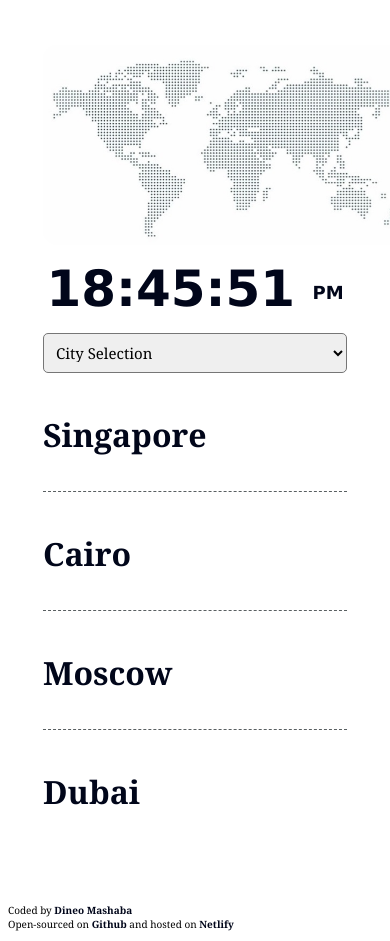
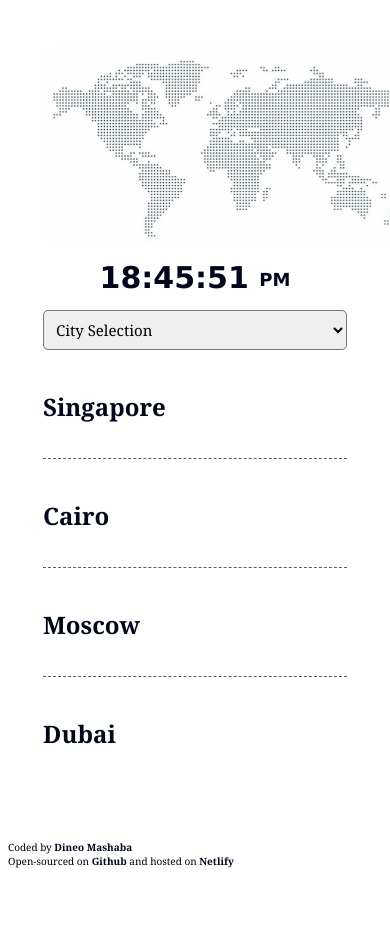
Before and after one commit to dineo-matla/World-Clock-Pro, a plain HTML site: page index.html in a window 390 px wide. Shown: the top 941 px of the page. After the commit the page ends 878 px from the top, so only its background shows below. Drawn offline with nearby package versions, Linux system fonts and the light colour scheme; a script that the page names is missing.

```diff
--- a/styles.css
+++ b/styles.css
@@ -81,3 +81,22 @@ a {
   text-decoration: none;
   font-weight: bold;
 }
+
+@media (max-width: 768px) {
+  .header-time {
+    font-size: 30px;
+  }
+
+  .cities {
+    flex-direction: column;
+    align-items: flex-start;
+  }
+
+  .time {
+    font-size: 20px;
+  }
+
+  h2 {
+    font-size: 24px;
+  }
+}
```
